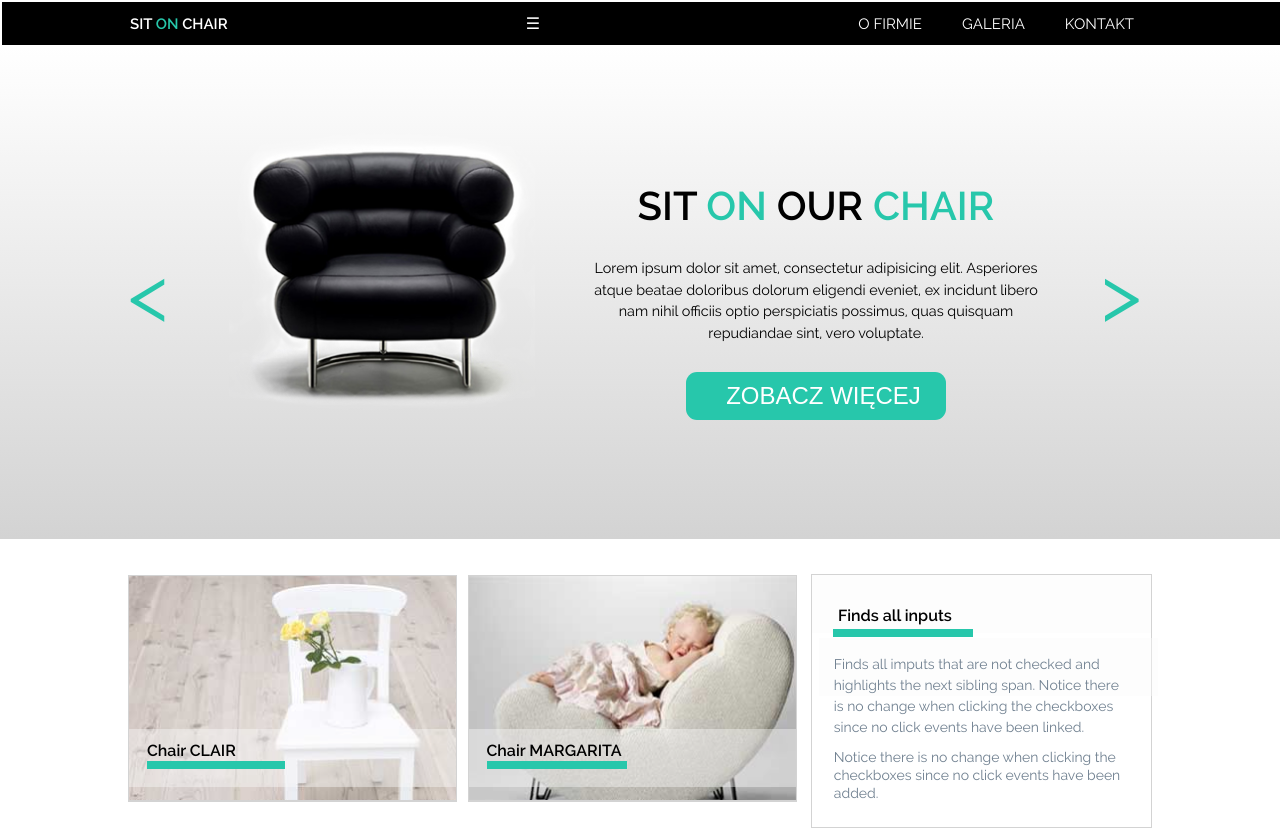
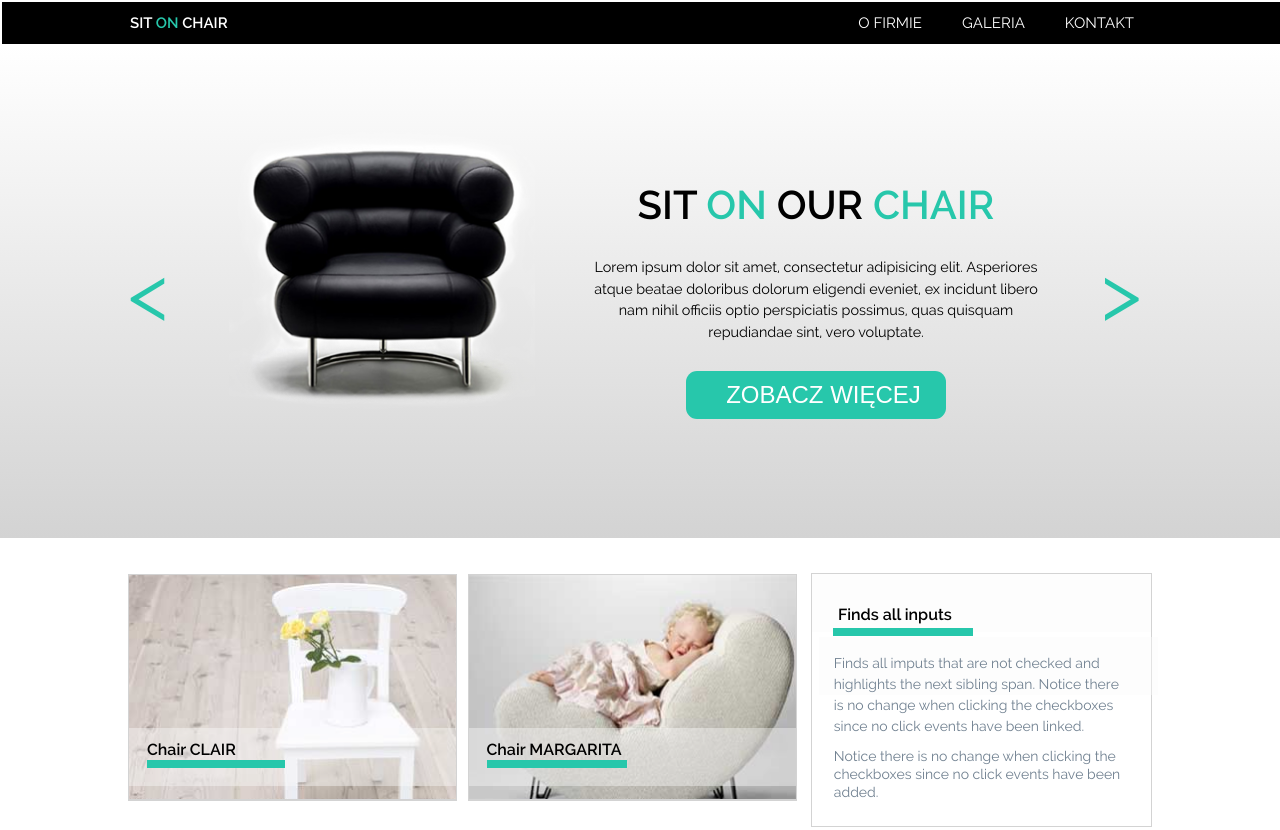
Before and after one commit to annastachurska/CodersLab_Sit_on_chair, a plain HTML site: page index.html in a window 1280 px wide. Shown: the top 830 px of the page. Drawn offline with Linux system fonts and the light colour scheme; files whose address does not match are found by name.

Commit message:
removed unnecesary icon

```diff
--- a/index.html
+++ b/index.html
@@ -14,7 +14,6 @@
             <article class="nav__logo">
                 <h1 class="nav__h uppercase">sit <span class="green">on</span> chair</h1>
             </article>
-            <ul class="hamburger">&#9776;</ul>
             <ul class="nav__list--1">
                 <li class="nav__item--1" id="nav__display">
                     <a class="nav__link uppercase" href="" id="nav__link_id">
```
